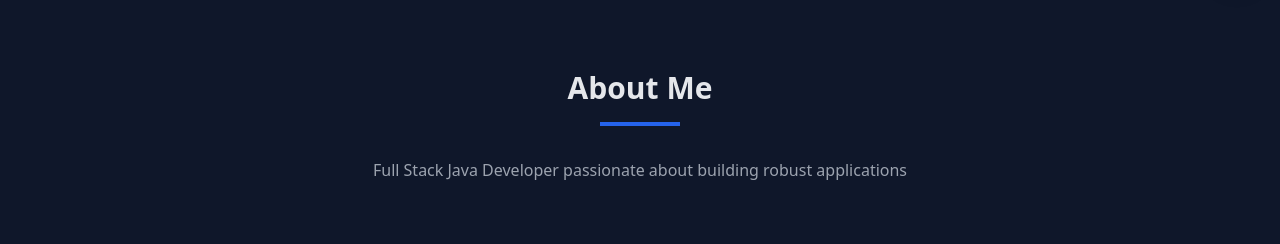
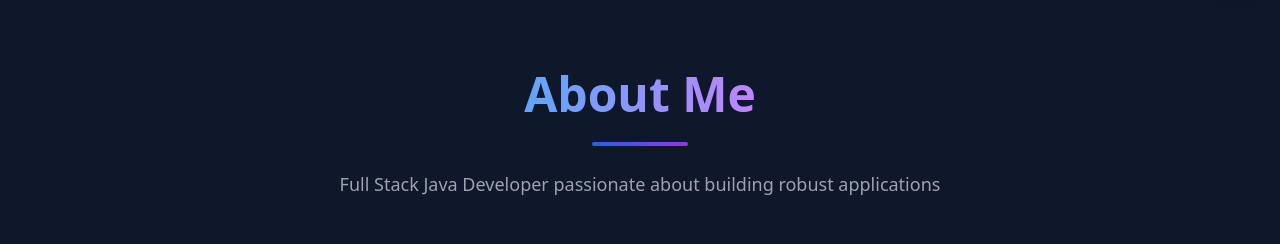
Before and after one commit to rachitsharma300/rachit-portfolio, a React (Vite) app: page / in a window 1280 px wide. Shown: the part 810-1054 px from the top of the page. Built offline with nearby package versions, Linux system fonts and the light colour scheme; grey boxes are pictures that could not be loaded.

Commit message:
refactor: Update About section styling and layout

```diff
--- a/src/sections/About.jsx
+++ b/src/sections/About.jsx
@@ -116,13 +116,12 @@ const About = () => {
           viewport={{ once: true }}
           className="text-center mb-16"
         >
-          <h2 className="text-3xl font-bold text-gray-800 dark:text-gray-200 mb-4">
+          <h2 className="text-4xl md:text-5xl font-bold mb-6 bg-gradient-to-r from-blue-600 to-purple-600 dark:from-blue-400 dark:to-purple-400 bg-clip-text text-transparent inline-block">
             About Me
           </h2>
-          <div className="w-20 h-1 bg-blue-600 mx-auto mb-8"></div>
-          <p className="text-gray-600 dark:text-gray-400 max-w-3xl mx-auto">
-            Full Stack Java Developer passionate about building robust
-            applications
+          <div className="w-24 h-1 bg-gradient-to-r from-blue-600 to-purple-600 mx-auto rounded-full mb-6"></div>
+          <p className="text-lg text-gray-600 dark:text-gray-400 max-w-3xl mx-auto leading-relaxed">
+            Full Stack Java Developer passionate about building robust applications
           </p>
         </motion.div>
 
```
